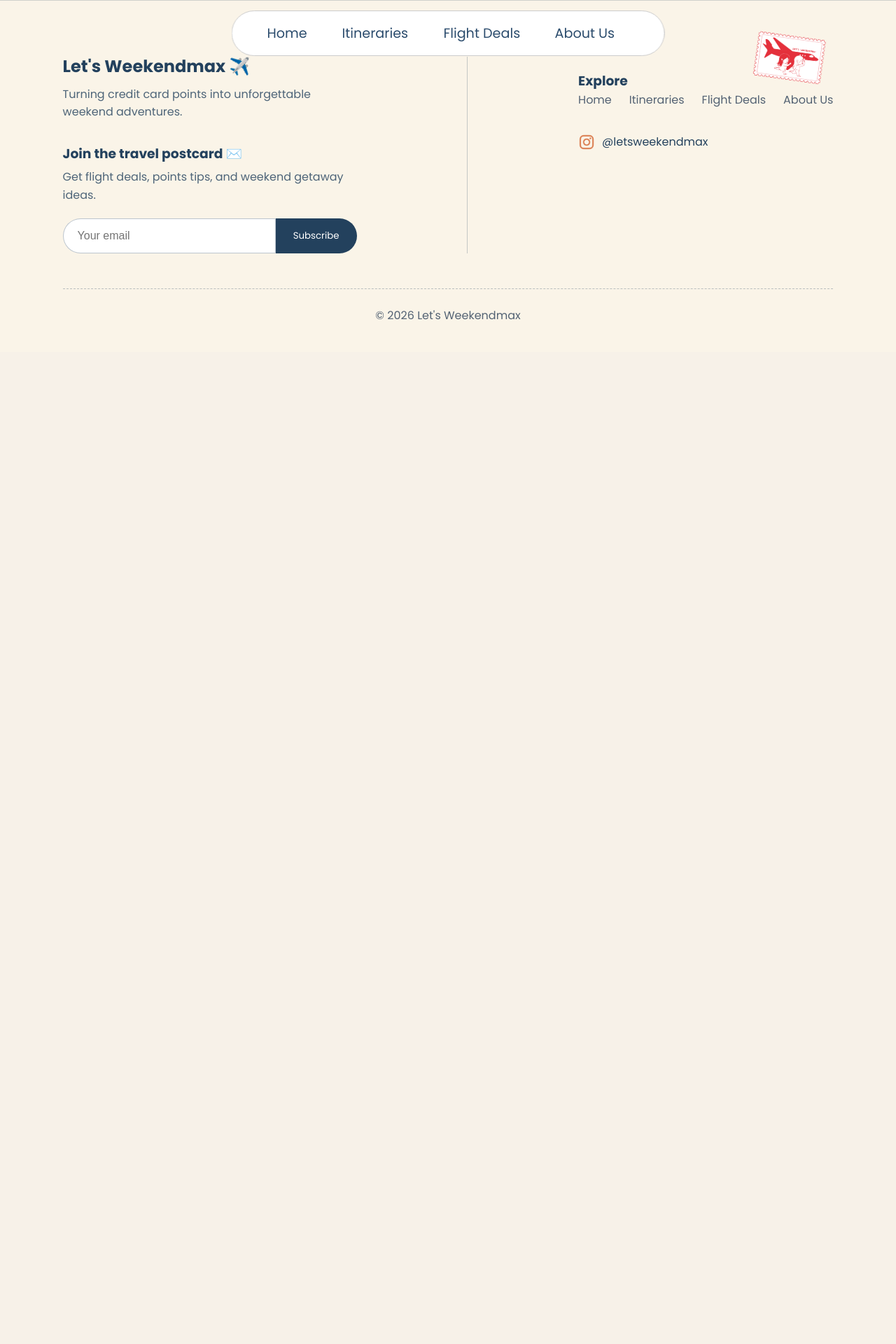
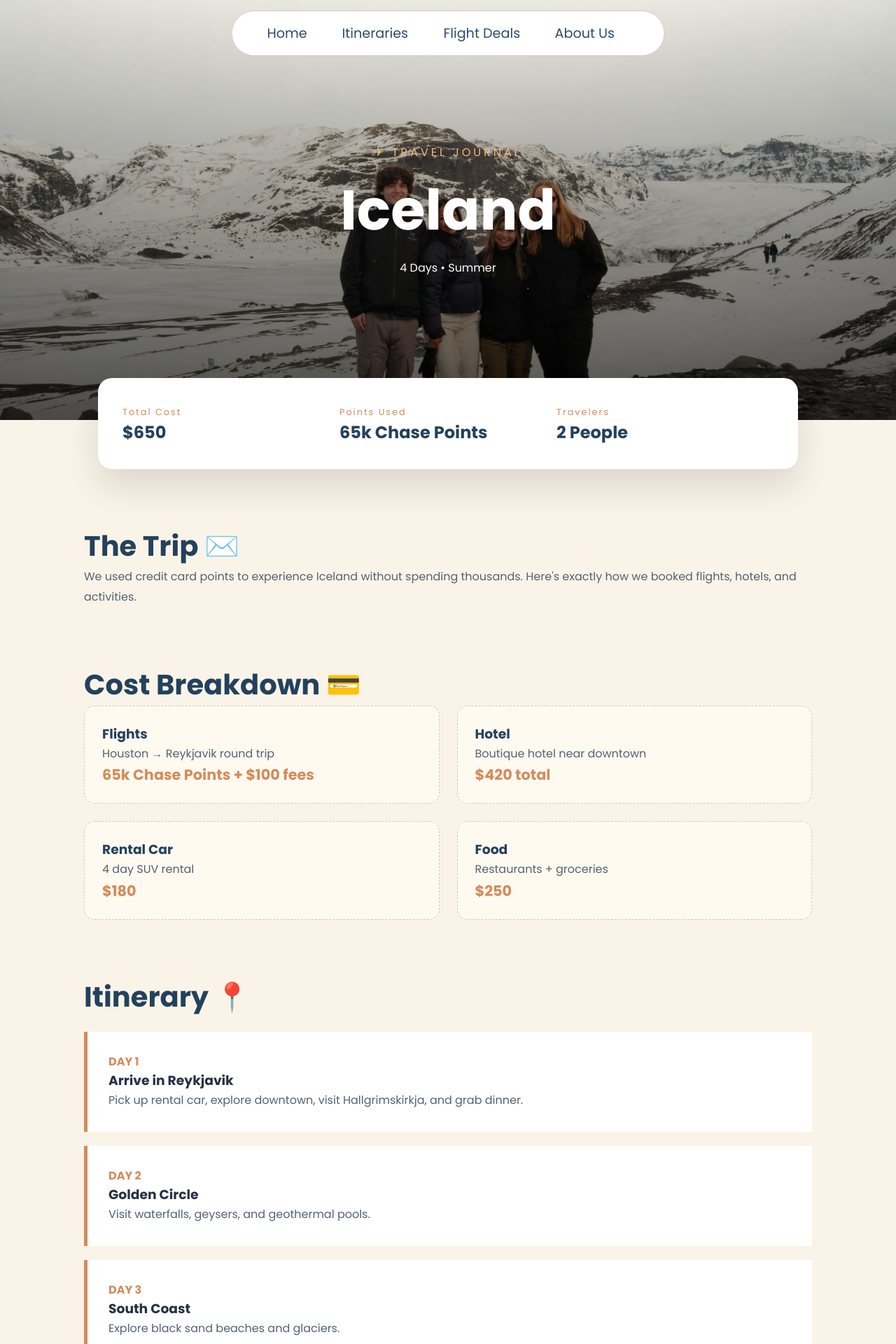
Before and after one commit to alyssaxto/weekendmax, a React (Vite) app in the folder letsweekendmax/: page /iceland in a window 1280 px wide. Shown: the top 1920 px of the page at 70% size. Before the commit the page ends 800 px from the top, so only its background shows below. Built offline with nearby package versions, Linux system fonts and the light colour scheme.

Commit message:
itinerary te,mplate

```diff
--- a/letsweekendmax/src/App.jsx
+++ b/letsweekendmax/src/App.jsx
@@ -7,7 +7,7 @@ import Home from "./pages/Home.jsx";
 import About from "./pages/About.jsx";
 import Itineraries from "./pages/Itineraries.jsx";
 import Deals from "./pages/Deals.jsx";
-
+import Iceland from "./pages/Iceland";
 
 function App(){
 
@@ -20,7 +20,10 @@ return (
 <CustomCursor />
 
 <Routes>
-
+<Route
+    path="/iceland"
+    element={<Iceland />}
+/>
 <Route path="/" element={<Home />} />
 
 <Route path="/about" element={<About />} />
--- /dev/null
+++ b/letsweekendmax/src/components/ItineraryTemplate.css
@@ -0,0 +1,344 @@
+.itinerary-page{
+
+background:#FAF4E8;
+
+padding-bottom:100px;
+
+font-family:"Poppins",sans-serif;
+
+}
+
+
+/* COVER */
+
+.itinerary-cover{
+
+height:600px;
+
+background-size:cover;
+
+background-position:center;
+
+position:relative;
+
+}
+
+
+
+.cover-overlay{
+
+position:absolute;
+
+inset:0;
+
+display:flex;
+
+flex-direction:column;
+
+justify-content:center;
+
+align-items:center;
+
+text-align:center;
+
+background:
+linear-gradient(
+transparent,
+rgba(0,0,0,.65)
+);
+
+color:white;
+
+}
+
+
+
+.cover-overlay p{
+
+letter-spacing:4px;
+
+color:#F2B880;
+
+}
+
+
+
+.cover-overlay h1{
+
+font-size:5rem;
+
+margin:10px;
+
+}
+
+
+
+/* SUMMARY */
+
+.trip-summary{
+
+max-width:1000px;
+
+margin:-60px auto 80px;
+
+background:white;
+
+border-radius:20px;
+
+padding:35px;
+
+display:grid;
+
+grid-template-columns:repeat(3,1fr);
+
+box-shadow:0 25px 50px rgba(0,0,0,.12);
+
+position:relative;
+
+}
+
+
+
+.trip-summary label{
+
+color:#d58b5b;
+
+font-size:.8rem;
+
+letter-spacing:2px;
+
+}
+
+
+
+.trip-summary h2{
+
+color:#23415d;
+
+}
+
+
+
+
+
+/* SECTIONS */
+
+.journal-section{
+
+max-width:1100px;
+
+margin:80px auto;
+
+padding:0 30px;
+
+}
+
+
+
+.journal-section h2{
+
+font-size:2.5rem;
+
+color:#23415d;
+
+}
+
+
+
+.journal-section p{
+
+color:#536273;
+
+line-height:1.8;
+
+}
+
+
+
+
+
+/* COST */
+
+.cost-grid{
+
+display:grid;
+
+grid-template-columns:repeat(2,1fr);
+
+gap:25px;
+
+}
+
+
+
+.cost-card{
+
+background:#fffaf0;
+
+border:1px dashed #d8c7ad;
+
+padding:25px;
+
+border-radius:15px;
+
+}
+
+
+
+.cost-card h3{
+
+color:#23415d;
+
+}
+
+
+
+.cost-card strong{
+
+color:#d58b5b;
+
+font-size:1.3rem;
+
+}
+
+
+
+
+
+/* DAYS */
+
+.day-card{
+
+background:white;
+
+padding:30px;
+
+margin:20px 0;
+
+border-left:5px solid #d58b5b;
+
+}
+
+
+
+.day-card span{
+
+color:#d58b5b;
+
+font-weight:700;
+
+}
+
+
+
+
+
+/* PHOTOS */
+
+.photo-grid{
+
+display:grid;
+
+grid-template-columns:repeat(3,1fr);
+
+gap:20px;
+
+}
+
+
+
+.photo-grid img{
+
+width:100%;
+
+height:300px;
+
+object-fit:cover;
+
+border-radius:15px;
+
+}
+
+
+
+
+
+/* TIPS */
+
+.tips-card{
+
+max-width:900px;
+
+margin:auto;
+
+background:#23415d;
+
+color:white;
+
+padding:40px;
+
+border-radius:20px;
+
+}
+
+
+
+.tips-card h2{
+
+margin-top:0;
+
+}
+
+
+
+.tips-card li{
+
+margin:15px 0;
+
+}
+
+
+
+
+
+@media(max-width:800px){
+
+
+.cover-overlay h1{
+
+font-size:3rem;
+
+}
+
+
+.trip-summary{
+
+grid-template-columns:1fr;
+
+margin:20px;
+
+}
+
+
+.cost-grid{
+
+grid-template-columns:1fr;
+
+}
+
+
+.photo-grid{
+
+grid-template-columns:1fr;
+
+}
+
+
+.journal-section h2{
+
+font-size:2rem;
+
+}
+
+
+}
--- /dev/null
+++ b/letsweekendmax/src/components/ItineraryTemplate.jsx
@@ -0,0 +1,199 @@
+import "./ItineraryTemplate.css";
+
+export default function ItineraryTemplate({trip}){
+
+    return(
+        <section className="itinerary-page">
+
+            {/* COVER */}
+            <div
+                className="itinerary-cover"
+                style={{backgroundImage:`url(${trip.cover})`}}
+            >
+                <div className="cover-overlay">
+
+                    <p>✈ TRAVEL JOURNAL</p>
+
+                    <h1>{trip.destination}</h1>
+
+                    <span>
+                        {trip.duration} • {trip.season}
+                    </span>
+
+                </div>
+            </div>
+
+
+
+            {/* SUMMARY */}
+            <div className="trip-summary">
+
+                <div>
+                    <label>Total Cost</label>
+                    <h2>{trip.totalCost}</h2>
+                </div>
+
+                <div>
+                    <label>Points Used</label>
+                    <h2>{trip.points}</h2>
+                </div>
+
+                <div>
+                    <label>Travelers</label>
+                    <h2>{trip.travelers}</h2>
+                </div>
+
+            </div>
+
+
+
+            {/* OVERVIEW */}
+            <div className="journal-section">
+
+                <h2>
+                    The Trip ✉️
+                </h2>
+
+                <p>
+                    {trip.description}
+                </p>
+
+            </div>
+
+
+
+            {/* COST BREAKDOWN */}
+            <div className="journal-section">
+
+                <h2>
+                    Cost Breakdown 💳
+                </h2>
+
+
+                <div className="cost-grid">
+
+                    {trip.costs.map((item,index)=>(
+
+                        <div className="cost-card" key={index}>
+
+                            <h3>
+                                {item.category}
+                            </h3>
+
+                            <p>
+                                {item.description}
+                            </p>
+
+                            <strong>
+                                {item.price}
+                            </strong>
+
+                        </div>
+
+                    ))}
+
+                </div>
+
+
+            </div>
+
+
+
+
+            {/* DAILY ITINERARY */}
+            <div className="journal-section">
+
+                <h2>
+                    Itinerary 📍
+                </h2>
+
+
+                <div className="timeline">
+
+                    {trip.days.map((day,index)=>(
+
+                        <div className="day-card" key={index}>
+
+                            <span>
+                                DAY {index+1}
+                            </span>
+
+                            <h3>
+                                {day.title}
+                            </h3>
+
+                            <p>
+                                {day.activities}
+                            </p>
+
+
+                        </div>
+
+                    ))}
+
+                </div>
+
+
+            </div>
+
+
+
+
+
+            {/* PHOTO GALLERY */}
+            <div className="journal-section">
+
+                <h2>
+                    Photo Journal 📸
+                </h2>
+
+
+                <div className="photo-grid">
+
+                    {trip.photos.map((photo,index)=>(
+
+                        <img
+                            key={index}
+                            src={photo}
+                            alt=""
+                        />
+
+                    ))}
+
+                </div>
+
+
+            </div>
+
+
+
+
+
+            {/* TIPS */}
+            <div className="tips-card">
+
+                <h2>
+                    Weekendmax Tips ✈️
+                </h2>
+
+
+                <ul>
+
+                {trip.tips.map((tip,index)=>(
+
+                    <li key={index}>
+                        {tip}
+                    </li>
+
+                ))}
+
+                </ul>
+
+
+            </div>
+
+
+        </section>
+    )
+
+}
--- /dev/null
+++ b/letsweekendmax/src/pages/Iceland.jsx
@@ -0,0 +1,111 @@
+import ItineraryTemplate from "../components/ItineraryTemplate";
+
+
+export default function Iceland(){
+
+const trip = {
+
+cover:"/iceland.jpg",
+
+destination:"Iceland",
+
+duration:"4 Days",
+
+season:"Summer",
+
+totalCost:"$650",
+
+points:"65k Chase Points",
+
+travelers:"2 People",
+
+
+description:
+"We used credit card points to experience Iceland without spending thousands. Here's exactly how we booked flights, hotels, and activities.",
+
+
+
+costs:[
+
+{
+category:"Flights",
+description:"Houston → Reykjavik round trip",
+price:"65k Chase Points + $100 fees"
+},
+
+{
+category:"Hotel",
+description:"Boutique hotel near downtown",
+price:"$420 total"
+},
+
+{
+category:"Rental Car",
+description:"4 day SUV rental",
+price:"$180"
+},
+
+{
+category:"Food",
+description:"Restaurants + groceries",
+price:"$250"
+}
+
+],
+
+
+
+days:[
+
+{
+title:"Arrive in Reykjavik",
+activities:
+"Pick up rental car, explore downtown, visit Hallgrimskirkja, and grab dinner."
+},
+
+{
+title:"Golden Circle",
+activities:
+"Visit waterfalls, geysers, and geothermal pools."
+},
+
+{
+title:"South Coast",
+activities:
+"Explore black sand beaches and glaciers."
+}
+
+],
+
+
+
+photos:[
+
+"/iceland1.jpg",
+"/iceland2.jpg",
+"/iceland3.jpg",
+"/iceland4.jpg"
+
+],
+
+
+
+tips:[
+
+"Book hotels early during summer months",
+
+"Use points for flights and save cash for experiences",
+
+"Rent a car instead of booking tours"
+
+]
+
+
+}
+
+
+return(
+    <ItineraryTemplate trip={trip}/>
+)
+
+}
--- a/letsweekendmax/src/pages/Itineraries.jsx
+++ b/letsweekendmax/src/pages/Itineraries.jsx
@@ -1,4 +1,5 @@
 import "./Itineraries.css";
+import { Link } from "react-router-dom";
 
 export default function Destinations() {
 
@@ -10,7 +11,8 @@ export default function Destinations() {
             points:"65k Chase",
             season:"Summer",
             region:"Europe",
-            duration:"4 Days"
+            duration:"4 Days",
+            link:"/iceland"
         },
 
         {
@@ -19,7 +21,8 @@ export default function Destinations() {
             points:"40k Capital One",
             season:"Spring",
             region:"Caribbean",
-            duration:"5 Days"
+            duration:"5 Days",
+            link:"/filler"
         },
 
         {
@@ -28,7 +31,8 @@ export default function Destinations() {
             points:"28k United",
             season:"Fall",
             region:"North America",
-            duration:"Weekend"
+            duration:"Weekend",
+            link:"/filler"
         },
 
         {
@@ -37,7 +41,8 @@ export default function Destinations() {
             points:"18k Venture",
             season:"Winter",
             region:"North America",
-            duration:"Weekend"
+            duration:"Weekend",
+            link:"/filler"
         },
 
         {
@@ -46,7 +51,8 @@ export default function Destinations() {
             points:"18k Venture",
             season:"Winter",
             region:"North America",
-            duration:"Weekend"
+            duration:"Weekend",
+            link:"/filler"
           },
 
         {
@@ -55,7 +61,8 @@ export default function Destinations() {
             points:"18k Venture",
             season:"Winter",
             region:"North America",
-            duration:"Weekend"
+            duration:"Weekend",
+            link:"/filler"
         }
 
 
@@ -140,9 +147,11 @@ export default function Destinations() {
 
                             </div>
 
-                            <button>
-                                View Itinerary →
-                            </button>
+                      <Link to={trip.link}>
+    <button>
+        View Itinerary →
+    </button>
+</Link>
 
                         </div>
 
```
